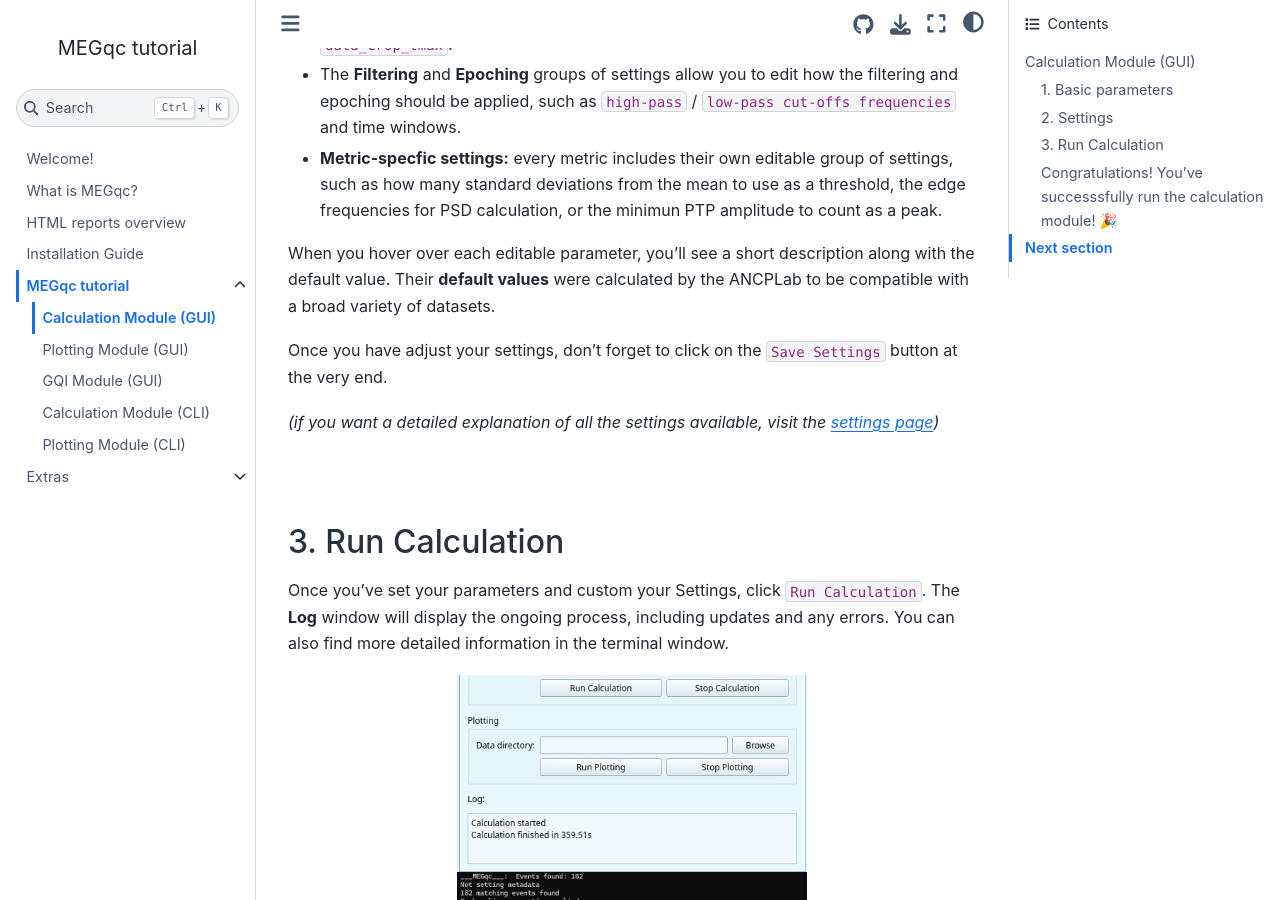
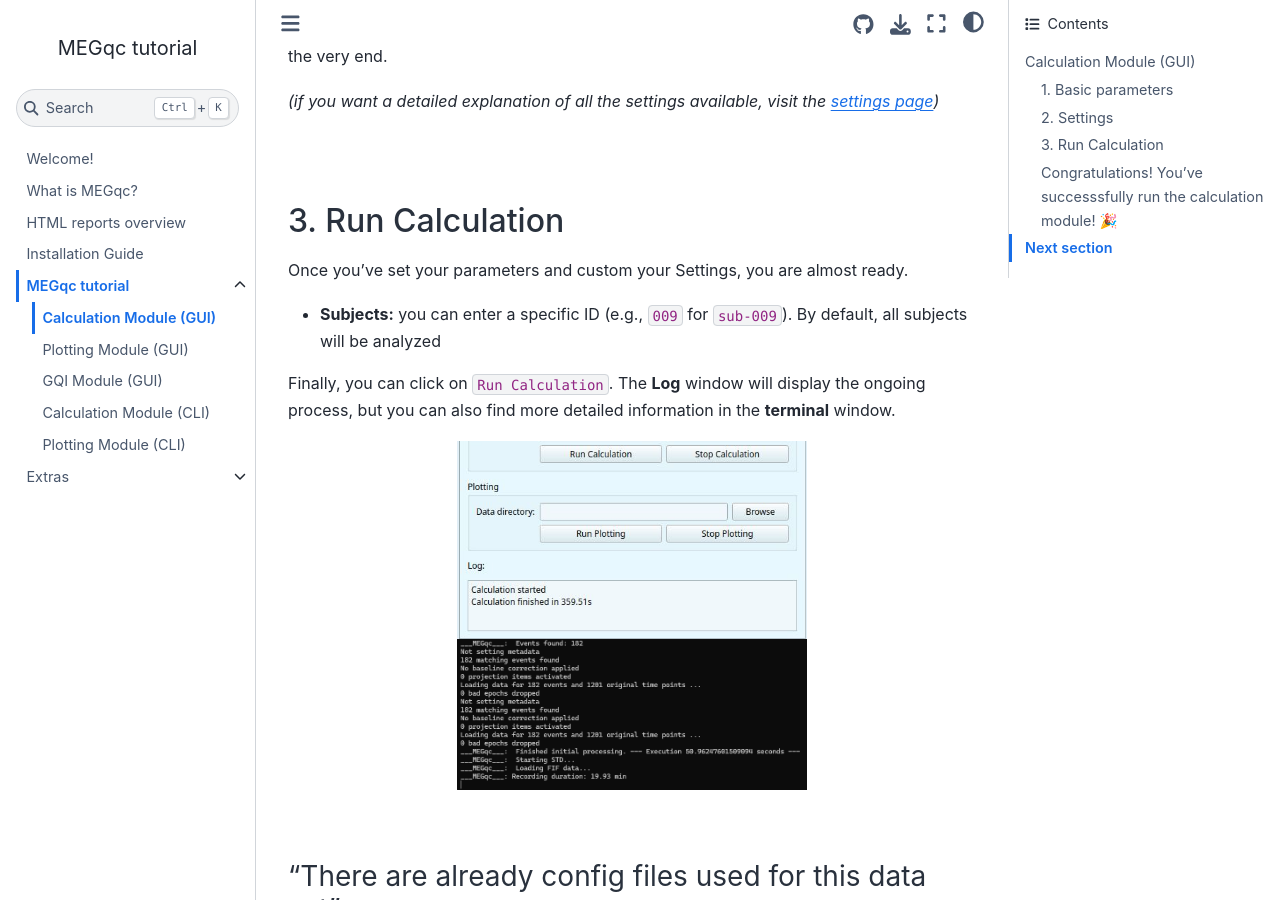
Before and after one commit to ANCPLabOldenburg/megqc_documentation, a Jupyter Book: the page built from tutorial/calc_gui.md, in a window 1280 px wide and 900 px high, scrolled down 2610 px. Built offline with Jupyter Book 1.0.4 settings and Sphinx 7.4.7 and the Sphinx Book theme 1.1.4, drawn with Linux system fonts in a browser that asks for light colours; pages that are not in the unit, such as notebooks, are missing from menus; some of the changed text lies outside the part shown.

Commit message:
Update calc_gui.md

````diff
--- a/tutorial/calc_gui.md
+++ b/tutorial/calc_gui.md
@@ -3,7 +3,7 @@
 Thanks to the graphical user interface (GUI) you will be able to run MEGqc and generate reports without using the terminal.
 To open the GUI, click the MEGqc shortcut on your Desktop (or use the command line `megqc` within the environment).
 
-<img src="../static/mini/gui.png" alt="launchgui" width="650px" align="center">
+<img src="../static/mini/gui.png" alt="launchgui" width="450px" align="center">
 
  _(the MEGqc GUI will open alongside a bash terminal, which will display more detailed information about the on-going processes, if youc close it, the GUI will also close)_
 
@@ -32,9 +32,10 @@ To run the calculation module you need the following basic parameters.
   * You may also use `-1` to use **all available cores**.
 
 ```
-* **Subjects:** you can enter a specific ID (e.g., `009` for `sub-009`). By default, all subjects will be analyzed
 
 <img src="../static/mini/paremeters.png" alt="mini-megqc-gui" width="400px" align="center">
+
+<br>
 
 Before running your calculation module, you should check the `Setting` tab.
 
@@ -60,7 +61,12 @@ Once you have adjust your settings, don't forget to click on the `Save Settings`
 <br>
 
 ## 3. Run Calculation
-Once you've set your parameters and custom your Settings, click `Run Calculation`. The **Log** window will display the ongoing process, including updates and any errors. You can also find more detailed information in the terminal window.
+Once you've set your parameters and custom your Settings, you are almost ready.
+
+* **Subjects:** you can enter a specific ID (e.g., `009` for `sub-009`). By default, all subjects will be analyzed
+
+
+Finally, you can click on `Run Calculation`. The **Log** window will display the ongoing process, but you can also find more detailed information in the **terminal** window.
 
 <img src="../static/mini/log.png" alt="gui-log" width="350px" align="center">
 <img src="../static/mini/terminal.png" alt="terminal" width="350px" align="center">
````
